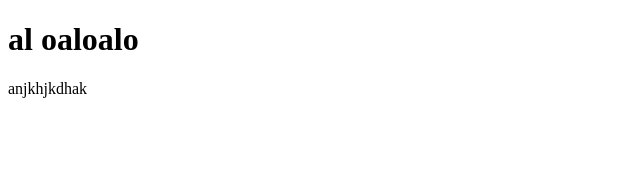
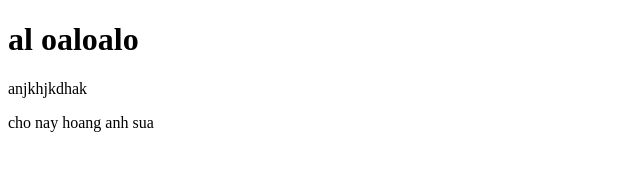
Before and after one commit to greattn/learngit, a plain HTML site: page index.html in a window 1280 px wide. Shown: the whole page, without its empty margins (0-640 px from the left). Drawn offline with Linux system fonts and the light colour scheme.

Commit message:
HoangANh

```diff
--- a/index.html
+++ b/index.html
@@ -9,5 +9,6 @@
 <body>
 <h1> al oaloalo </h1>
 <p>anjkhjkdhak</p>
+<p>cho nay hoang anh sua </p>
 </body>
 </html>
```
